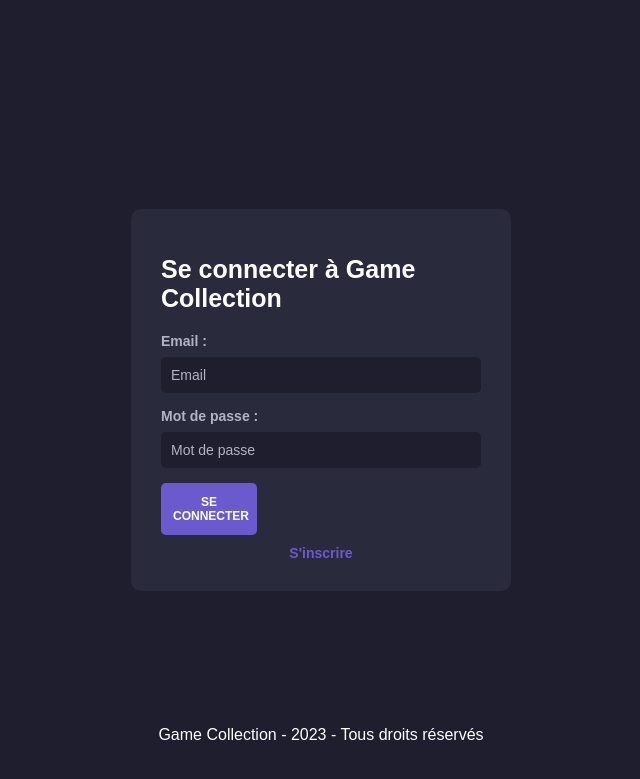
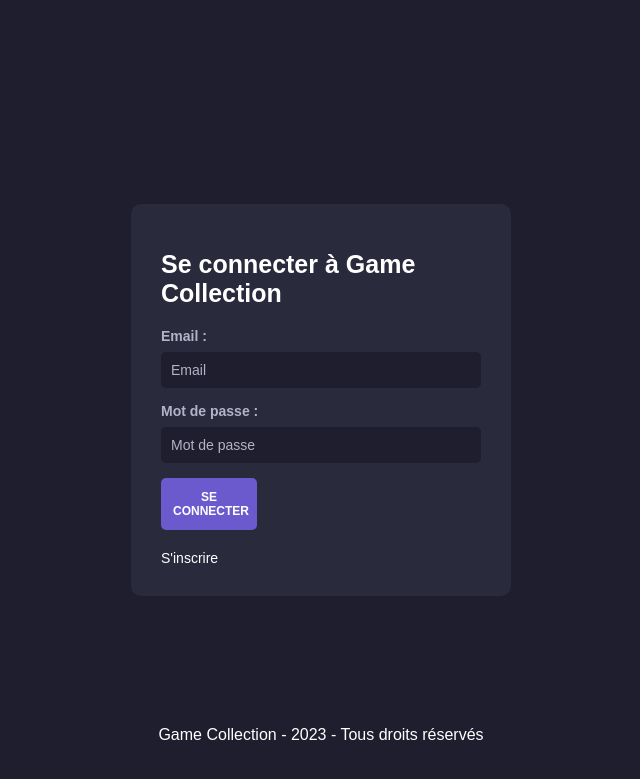
Before and after one commit to Yoshi-OOF/Game-Collection, a PHP site: page /index.php?action=Login in a window 1280 px wide. Shown: the top 779 px of the page, without its empty margins (319-959 px from the left). Run offline with PHP 8.4, Linux system fonts and the light colour scheme.

Commit message:
Login page Checkpoint

```diff
--- a/Css/Login.css
+++ b/Css/Login.css
@@ -86,12 +86,13 @@ body {
 
 .register-btn {
     text-decoration: none;
-    color: #6a5acd;
+    color: #ffffff;
     font-size: 14px;
-    font-weight: bold;
+    /* font-weight: bold; */
     display: block;
-    margin-top: 10px;
+    margin-top: 20px;
     transition: color 0.3s ease;
+    margin-right: 100%;
 }
 
 .register-btn:hover {
```
